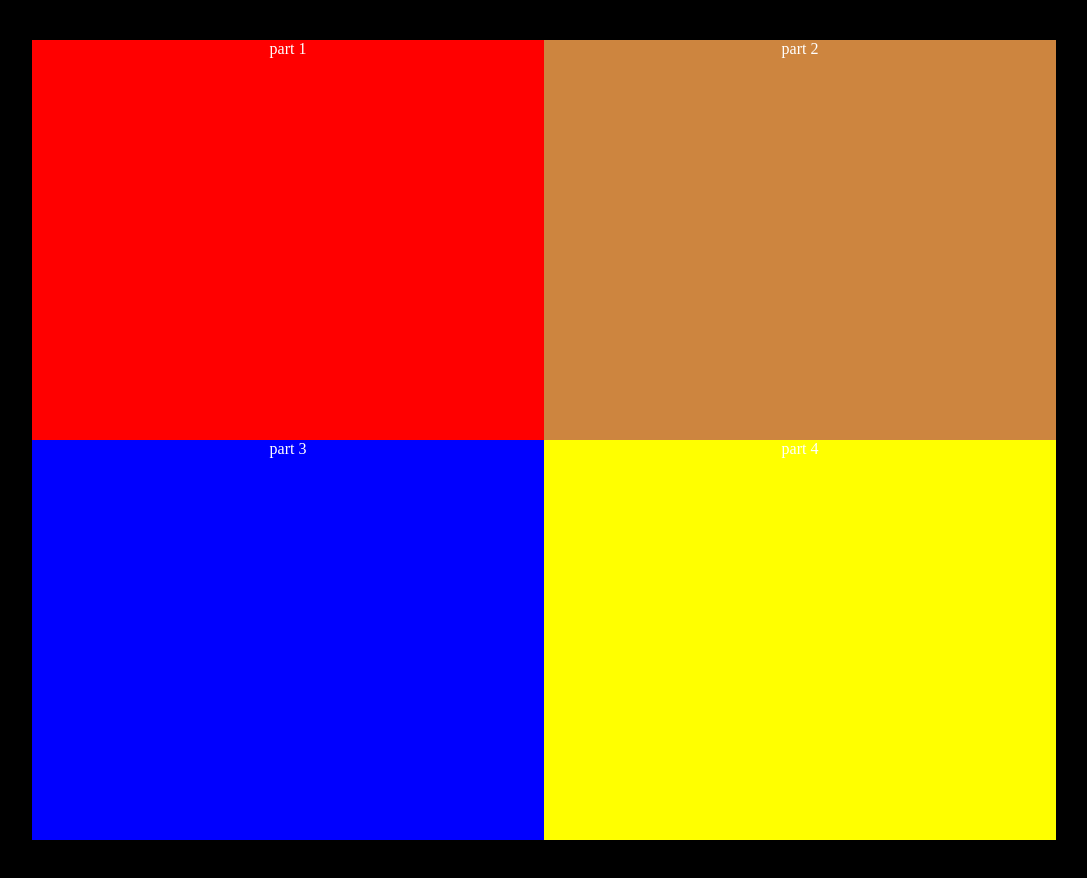
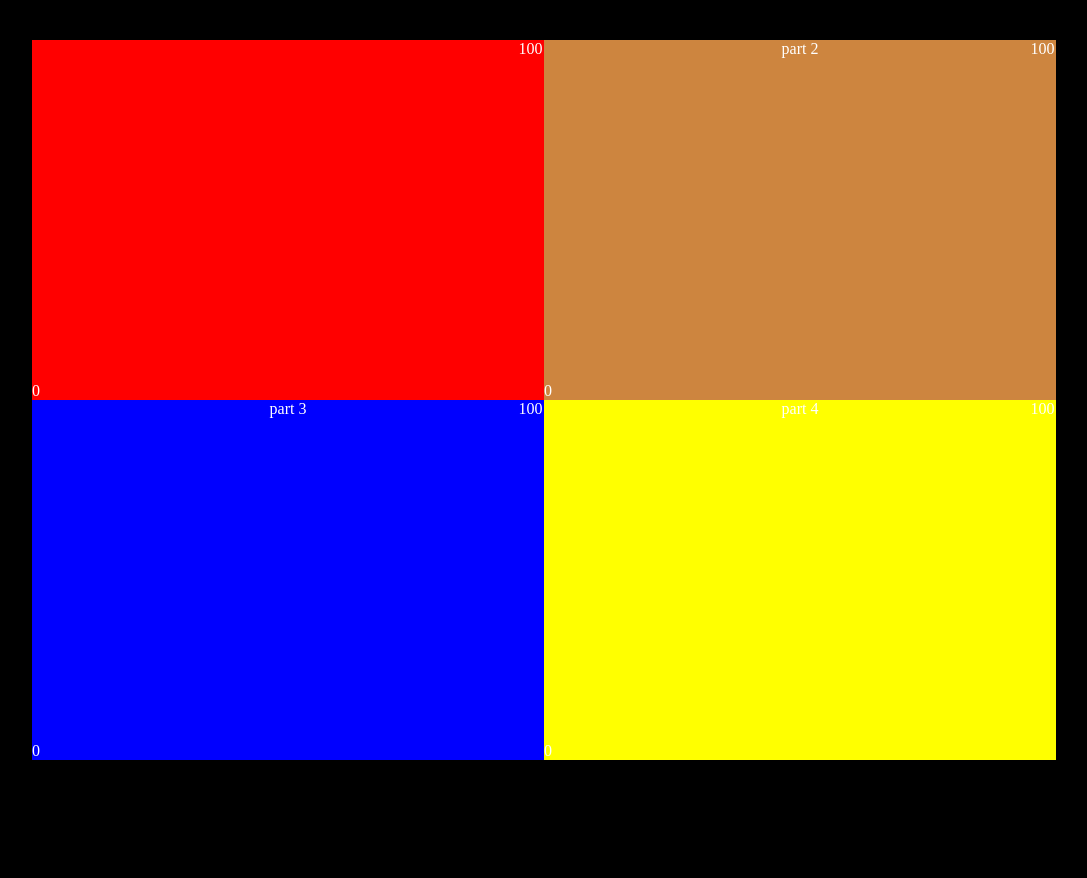
Before and after one commit to evadeharo/Dallonses-Hackaton-, a React (Vite) app in the folder hackaton-dallonses/: page / in a window 1280 px wide. Shown: the whole page, without its empty margins (8-1095 px from the left). After the commit the page ends 800 px from the top, so only its background shows below. Built offline with nearby package versions, Linux system fonts and the light colour scheme.

Commit message:
fix: layout

```diff
--- a/hackaton-dallonses/src/App.tsx
+++ b/hackaton-dallonses/src/App.tsx
@@ -3,10 +3,61 @@ import "./App.css";
 export default function App() {
   return (
     <main style={{ display: "flex", flexWrap: "wrap" }}>
-      <div style={{ width: "40vw", height: "50vh", backgroundColor: "red" }}>part 1</div>
-      <div style={{ width: "40vw", height: "50vh", backgroundColor: "peru" }}>part 2</div>
-      <div style={{ width: "40vw", height: "50vh", backgroundColor: "blue" }}>part 3</div>
-      <div style={{ width: "40vw", height: "50vh", backgroundColor: "yellow" }}>part 4</div>
+      <div
+        style={{
+          width: "40vw",
+          height: "45vh",
+          backgroundColor: "red",
+          position: "relative",
+        }}
+      >
+        <span style={{ position: "absolute", left: "0", bottom: "0" }}>0</span>
+        <span style={{ position: "absolute", left: "95%", bottom: "95%" }}>
+          100
+        </span>
+      </div>
+      <div
+        style={{
+          width: "40vw",
+          height: "45vh",
+          backgroundColor: "peru",
+          position: "relative",
+        }}
+      >
+        part 2
+        <span style={{ position: "absolute", left: "0", bottom: "0" }}>0</span>
+        <span style={{ position: "absolute", left: "95%", bottom: "95%" }}>
+          100
+        </span>
+      </div>
+      <div
+        style={{
+          width: "40vw",
+          height: "45vh",
+          backgroundColor: "blue",
+          position: "relative",
+        }}
+      >
+        part 3
+        <span style={{ position: "absolute", left: "0", bottom: "0" }}>0</span>
+        <span style={{ position: "absolute", left: "95%", bottom: "95%" }}>
+          100
+        </span>
+      </div>
+      <div
+        style={{
+          width: "40vw",
+          height: "45vh",
+          backgroundColor: "yellow",
+          position: "relative",
+        }}
+      >
+        part 4
+        <span style={{ position: "absolute", left: "0", bottom: "0" }}>0</span>
+        <span style={{ position: "absolute", left: "95%", bottom: "95%" }}>
+          100
+        </span>
+      </div>
     </main>
   );
 }
```
